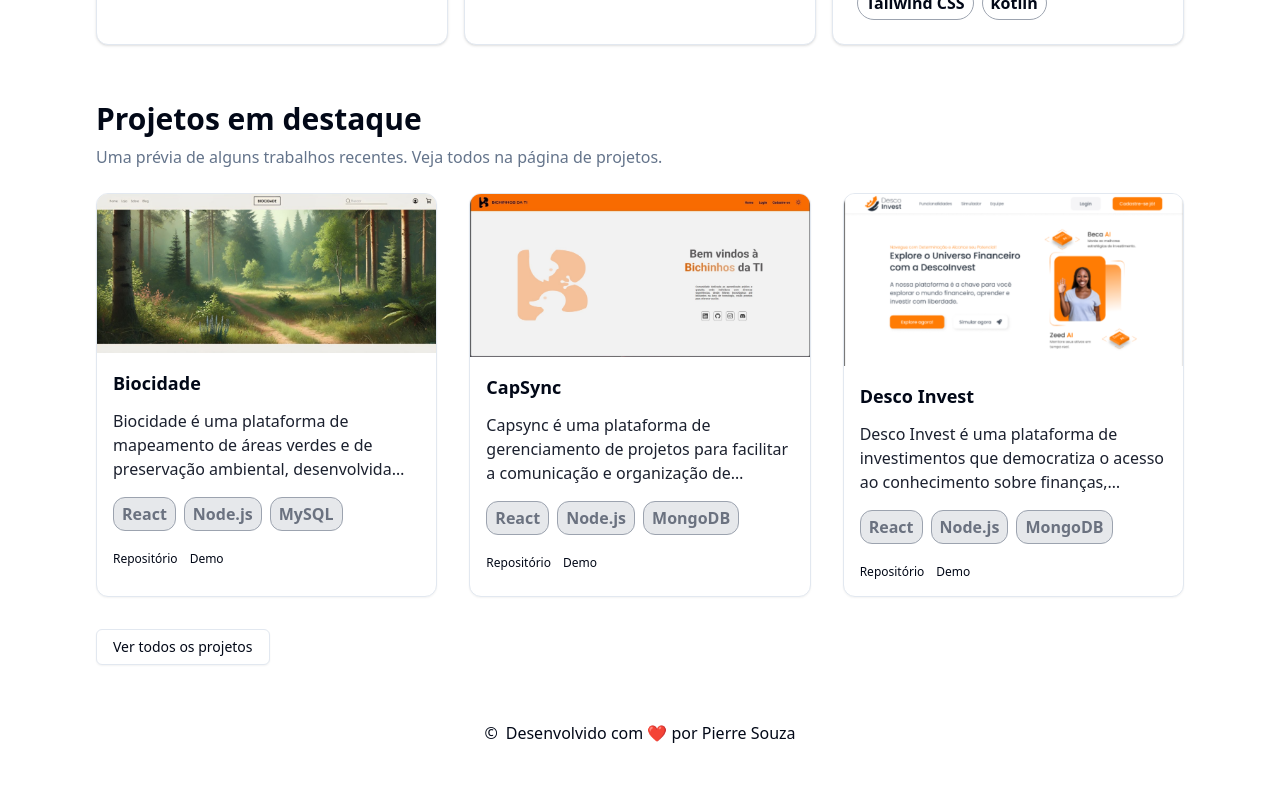
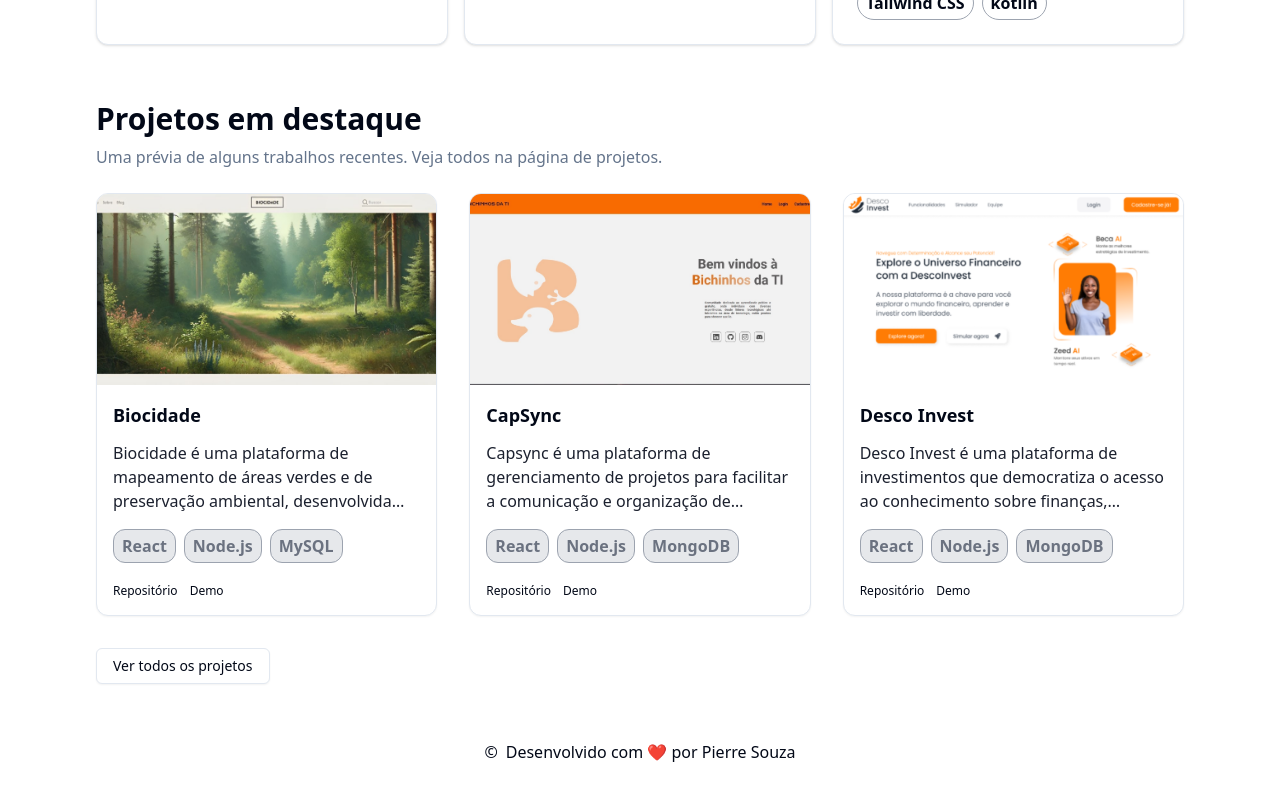
Before and after one commit to pierresouza/Portifolio, a Next.js app: page / in a window 1280 px wide. Shown: the part 704-1504 px from the top of the page. Built offline with nearby package versions, Linux system fonts and the light colour scheme.

Commit message:
feat: implement fade-in animations for various components and optimize project layout

```diff
--- a/app/experience/page.tsx
+++ b/app/experience/page.tsx
@@ -4,6 +4,7 @@ import { ExperienceMock } from "./mock";
 import { EducationMock } from "./education.mock";
 import { Badge } from "../../components/ui/badge";
 import { Button } from "@/components/ui/button";
+import { motion } from "motion/react";
 
 export default function Experience() {
   const [mode, setMode] = React.useState<"work" | "study">("work");
@@ -79,7 +80,14 @@ export default function Experience() {
         {mode === "work" ? (
           <ol className="relative mt-8 border-s border-border/40 pl-6 dark:border-border">
             {groupedWorkItems.map((group, groupIndex) => (
-              <li key={`group-${groupIndex}`} className="mb-10 ms-6">
+              <motion.li
+                initial={{ opacity: 0, x: -50 }}
+                whileInView={{ opacity: 1, x: 0 }}
+                viewport={{ once: true }}
+                transition={{ duration: 0.5, delay: groupIndex * 0.2 }}
+                key={`group-${groupIndex}`}
+                className="mb-10 ms-6"
+              >
                 <span className="absolute -start-2.5 mt-1 flex h-5 w-5 items-center justify-center rounded-full border bg-background ring-4 ring-background dark:border-neutral-700" />
 
                 <article className="rounded-lg border bg-card p-4 shadow-sm transition-colors">
@@ -154,13 +162,20 @@ export default function Experience() {
                     ))}
                   </div>
                 </article>
-              </li>
+              </motion.li>
             ))}
           </ol>
         ) : (
           <ol className="relative mt-8 border-s border-border/40 pl-6 dark:border-border">
-            {studyItems.map((study) => (
-              <li key={study.id} className="mb-10 ms-6">
+            {studyItems.map((study, index) => (
+              <motion.li
+                initial={{ opacity: 0, x: -50 }}
+                whileInView={{ opacity: 1, x: 0 }}
+                viewport={{ once: true }}
+                transition={{ duration: 0.5, delay: index * 0.2 }}
+                key={study.id}
+                className="mb-10 ms-6"
+              >
                 <span className="absolute -start-2.5 mt-1 flex h-5 w-5 items-center justify-center rounded-full border bg-background ring-4 ring-background dark:border-neutral-700" />
 
                 <article className="rounded-lg border bg-card p-4 shadow-sm transition-colors">
@@ -195,14 +210,14 @@ export default function Experience() {
                           <li key={`${study.id}-${tech}`}>
                             <Badge variant="secondary" className="text-xs">
                               {tech}
-                            </Badge>
+                motion.            </Badge>
                           </li>
                         ))}
                       </ul>
                     </div>
                   ) : null}
                 </article>
-              </li>
+              </motion.li>
             ))}
           </ol>
         )}
--- a/app/layout.tsx
+++ b/app/layout.tsx
@@ -1,10 +1,8 @@
 import type { Metadata } from "next";
 import "./globals.css";
 import { ThemeProvider } from "@/components/theme-provider";
-import { Analytics } from "@vercel/analytics/react";
 import Header from "../components/header";
 import Footer from "../components/footer";
-import { SpeedInsights } from "@vercel/speed-insights/next";
 
 export const metadata: Metadata = {
   title: "Pierre Souza",
@@ -26,8 +24,6 @@ export default function RootLayout({
         <body className={`antialiased`}>
           <Header />
           {children}
-          <Analytics />
-          <SpeedInsights />
           <Footer />
         </body>
       </ThemeProvider>
--- a/app/page.tsx
+++ b/app/page.tsx
@@ -16,6 +16,7 @@ import {
 } from "@/components/ui/card";
 import { ProjectsMock, freelanceProject } from "./projects/mockProjects";
 import { SiMicrosoftoutlook } from "react-icons/si";
+import FadeIn from "@/components/fade-in";
 
 export default function Home() {
   const featured = ProjectsMock.Project.slice(0, 3);
@@ -25,7 +26,7 @@ export default function Home() {
     <main className="mx-auto w-full max-w-6xl px-4 py-10 sm:px-6 lg:px-8">
       {/* Hero */}
       <section className="grid items-center gap-10 md:grid-cols-2">
-        <div className="flex flex-col gap-6">
+        <FadeIn className="flex flex-col gap-6" direction="right">
           <div>
             <p className="text-xs font-medium text-muted-foreground sm:text-sm">
               Olá, eu sou
@@ -49,9 +50,7 @@ export default function Home() {
             <span className="flex items-center gap-2 text-xs sm:text-sm md:text-base">
               <TfiLocationPin /> São Paulo, Brasil
             </span>
-            <Badge variant="primary">
-              Disponível para novas oportunidades
-            </Badge>
+            <Badge variant="primary">Disponível para novas oportunidades</Badge>
           </div>
 
           <div className="flex flex-wrap items-center gap-3">
@@ -84,9 +83,9 @@ export default function Home() {
               </Link>
             </div>
           </div>
-        </div>
+        </FadeIn>
 
-        <div className="flex items-center justify-center">
+        <FadeIn className="flex items-center justify-center" direction="left">
           <div className="relative h-56 w-56 sm:h-64 sm:w-64 md:h-72 md:w-72 lg:h-80 lg:w-80 xl:h-96 xl:w-96">
             <Image
               src={Profilephoto}
@@ -96,11 +95,14 @@ export default function Home() {
               className="rounded-full object-cover"
             />
           </div>
-        </div>
+        </FadeIn>
       </section>
 
       {/* Highlights */}
-      <section className="mt-14 grid grid-cols-1 gap-4 sm:grid-cols-2 lg:grid-cols-3">
+      <FadeIn
+        className="mt-14 grid grid-cols-1 gap-4 sm:grid-cols-2 lg:grid-cols-3"
+        delay={0.2}
+      >
         <Card>
           <CardHeader>
             <CardTitle className="text-base md:text-lg">Experiência</CardTitle>
@@ -132,11 +134,12 @@ export default function Home() {
             <Badge variant="outline">kotlin</Badge>
           </CardContent>
         </Card>
-      </section>
+      </FadeIn>
 
       {/* Featured Projects */}
       <section className="mt-14">
-        <header className="mb-6">
+        <FadeIn className="mb-6" delay={0.3}>
+          <header>
             <h2 className="text-xl font-bold md:text-2xl lg:text-3xl">
               Projetos em destaque
             </h2>
@@ -145,20 +148,22 @@ export default function Home() {
               projetos.
             </p>
           </header>
+        </FadeIn>
 
         <div className="grid grid-cols-1 gap-8 sm:grid-cols-2 lg:grid-cols-3">
-          {featured.map((project) => (
-            <article
+          {featured.map((project, index) => (
+            <FadeIn
               key={project.name}
+              delay={0.4 + index * 0.1}
               className="group overflow-hidden rounded-xl border bg-card shadow-sm transition-all duration-300 hover:shadow-lg"
             >
-              <div className="overflow-hidden">
+              <article className="flex h-full flex-col">
+                <div className="relative aspect-video overflow-hidden">
                   <Image
                     src={project.image}
                     alt={project.name}
-                  width={600}
-                  height={360}
-                  className="h-auto w-full transition-transform duration-300 group-hover:scale-105"
+                    fill
+                    className="object-cover transition-transform duration-300 group-hover:scale-105"
                   />
                 </div>
                 <div className="flex flex-1 flex-col gap-3 p-4">
@@ -166,7 +171,7 @@ export default function Home() {
                     {project.name}
                   </h3>
                   {project.description && (
-                  <p className="text-sm text-foreground/90 md:text-base line-clamp-3">
+                    <p className="line-clamp-3 text-sm text-foreground/90 md:text-base">
                       {project.description}
                     </p>
                   )}
@@ -203,6 +208,7 @@ export default function Home() {
                   </div>
                 </div>
               </article>
+            </FadeIn>
           ))}
         </div>
 
--- a/app/projects/page.tsx
+++ b/app/projects/page.tsx
@@ -5,6 +5,7 @@ import { FaGithub, FaGlobeEurope } from "react-icons/fa";
 import { ProjectsMock, freelanceProject } from "./mockProjects";
 import { Badge } from "@/components/ui/badge";
 import { Button } from "@/components/ui/button";
+import { AnimatePresence, motion } from "motion/react";
 
 type TabType = "estudos" | "freelance";
 
@@ -118,9 +119,18 @@ export default function Projects() {
       </div>
 
       {/* Grid */}
-      <div className="mt-8 grid grid-cols-1 gap-6 sm:grid-cols-2 lg:grid-cols-3">
+      <motion.div
+        layout
+        className="mt-8 grid grid-cols-1 gap-6 sm:grid-cols-2 lg:grid-cols-3"
+      >
+        <AnimatePresence mode="popLayout">
           {projects.map((project) => (
-          <article
+            <motion.article
+              layout
+              initial={{ opacity: 0, scale: 0.8 }}
+              animate={{ opacity: 1, scale: 1 }}
+              exit={{ opacity: 0, scale: 0.8 }}
+              transition={{ duration: 0.3 }}
               key={project.name}
               className="group grid h-full max-w-full flex-col overflow-hidden rounded-xl border bg-card shadow-sm transition-all duration-300 hover:shadow-lg"
             >
@@ -188,10 +198,10 @@ export default function Projects() {
                   )}
                 </div>
               </div>
-          </article>
+            </motion.article>
           ))}
-      </div>
-
+        </AnimatePresence>
+      </motion.div>
       {projects.length === 0 && (
         <p className="mt-8 text-center text-sm text-muted-foreground">
           Nenhum projeto encontrado.
--- /dev/null
+++ b/app/template.tsx
@@ -0,0 +1,16 @@
+"use client";
+
+import { motion } from "motion/react";
+
+export default function Template({ children }: { children: React.ReactNode }) {
+  return (
+    <motion.div
+      initial={{ opacity: 0, y: 20 }}
+      animate={{ opacity: 1, y: 0 }}
+      exit={{ opacity: 0, y: 20 }}
+      transition={{ ease: "easeInOut", duration: 0.5 }}
+    >
+      {children}
+    </motion.div>
+  );
+}
--- /dev/null
+++ b/components/fade-in.tsx
@@ -0,0 +1,41 @@
+"use client";
+
+import { motion } from "motion/react";
+
+interface FadeInProps {
+  children: React.ReactNode;
+  className?: string;
+  delay?: number;
+  direction?: "up" | "down" | "left" | "right";
+  duration?: number;
+}
+
+export default function FadeIn({
+  children,
+  className = "",
+  delay = 0,
+  direction = "up",
+  duration = 0.5,
+}: FadeInProps) {
+  const directions = {
+    up: { y: 20, x: 0 },
+    down: { y: -20, x: 0 },
+    left: { x: 20, y: 0 },
+    right: { x: -20, y: 0 },
+  };
+
+  const initial = { opacity: 0, ...directions[direction] };
+  const animate = { opacity: 1, y: 0, x: 0 };
+
+  return (
+    <motion.div
+      initial={initial}
+      whileInView={animate}
+      viewport={{ once: true, margin: "-50px" }}
+      transition={{ duration, delay, ease: "easeOut" }}
+      className={className}
+    >
+      {children}
+    </motion.div>
+  );
+}
--- a/package.json
+++ b/package.json
@@ -13,8 +13,6 @@
     "@radix-ui/react-dropdown-menu": "^2.1.1",
     "@radix-ui/react-icons": "^1.3.0",
     "@radix-ui/react-slot": "^1.1.2",
-    "@vercel/analytics": "^1.3.2",
-    "@vercel/speed-insights": "^1.1.0",
     "add": "^2.0.6",
     "animate.css": "^4.1.1",
     "class-variance-authority": "^0.7.0",
@@ -22,6 +20,7 @@
     "dropdown-menu": "^0.1.1",
     "embla-carousel-react": "^8.5.2",
     "lucide-react": "^0.445.0",
+    "motion": "^12.34.0",
     "next": "^16.0.10",
     "next-themes": "^0.3.0",
     "react": "^19.2.3",
```
Also changed, not shown: app/about/page.tsx (+34 -18 lines), 1 other file (tests, documents, lock files or other folders). Lines whose indentation alone changed are shown as unchanged.
